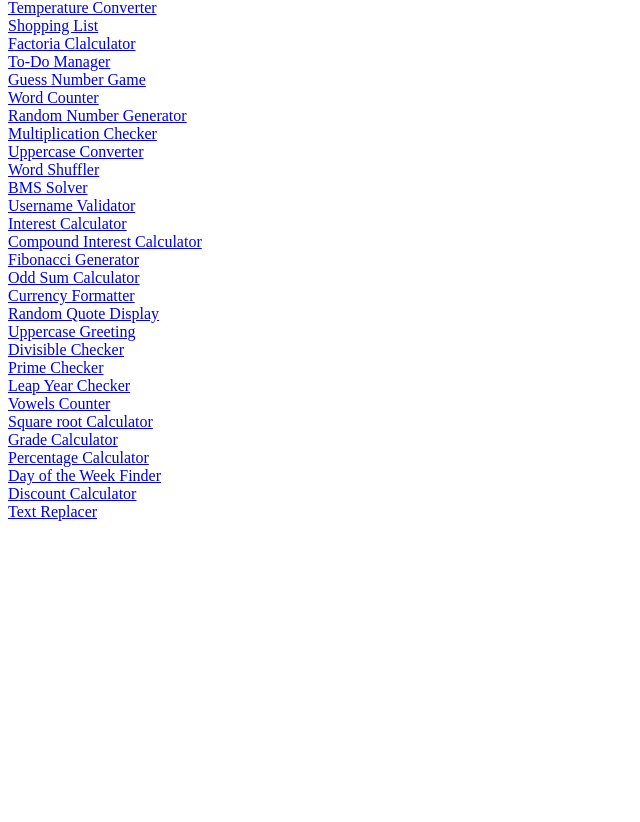
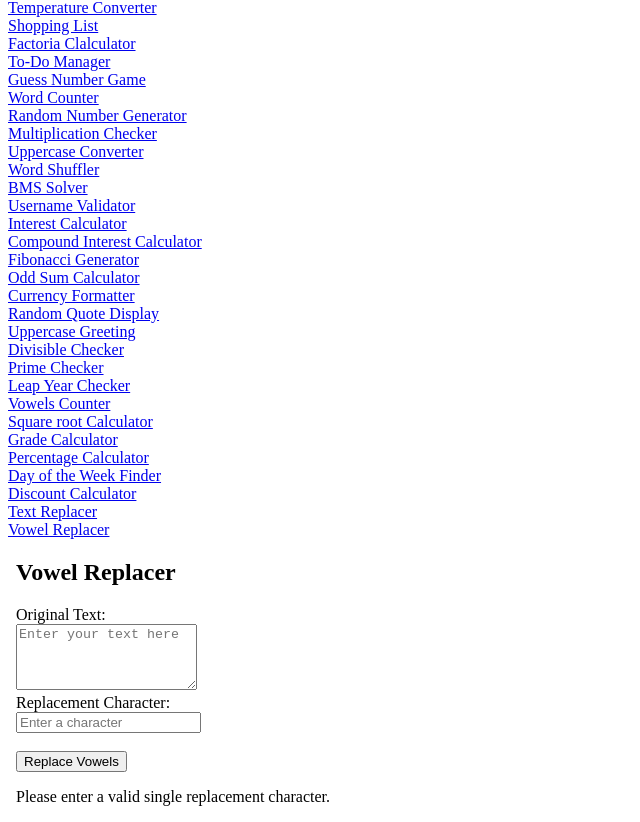
Before and after one commit to coniarojoannamae/ACT8_Angular_Components, an Angular app: page /vowelreplacer in a window 1280 px wide. Before the commit this address led to /. Shown: the part 441-1263 px from the top of the page, without its empty margins (0-640 px from the left). Before the commit the page ends 970 px from the top, so only its background shows below. Built offline with nearby package versions, Linux system fonts and the light colour scheme.

Commit message:
#50vowelreplacer

```diff
--- a/src/app/app.component.html
+++ b/src/app/app.component.html
@@ -98,7 +98,6 @@
 <br>
 <a routerLink="textreplacer">Text Replacer</a>
 <br>
-
-
-
+<a routerLink="vowelreplacer">Vowel Replacer</a>
+<br>
 <router-outlet></router-outlet>
--- /dev/null
+++ b/src/app/components/vowelreplacer/vowelreplacer.component.html
@@ -0,0 +1,30 @@
+<!DOCTYPE html>
+<html lang="en">
+<head>
+  <meta charset="UTF-8">
+  <meta name="viewport" content="width=device-width, initial-scale=1.0">
+  <title>Vowel Replacer</title>
+</head>
+<body>
+<div class="vowel-replacer">
+  <h2>Vowel Replacer</h2>
+  <label for="text">Original Text:</label><br>
+  <textarea id="text" rows="4" [(ngModel)]="inputText" placeholder="Enter your text here"></textarea><br>
+
+  <label for="replacementChar">Replacement Character:</label><br>
+  <input type="text" id="replacementChar" [(ngModel)]="replacementChar" maxlength="1" placeholder="Enter a character" /><br><br>
+
+  <button (click)="replaceVowels()">Replace Vowels</button><br>
+
+  <div *ngIf="modifiedText !== null">
+    <h4>Modified Text:</h4>
+    <p>{{ modifiedText }}</p>
+  </div>
+
+  <div *ngIf="replacementChar.length !== 1 && modifiedText === null">
+    <p>Please enter a valid single replacement character.</p>
+  </div>
+</div>
+
+</body>
+</html>
--- /dev/null
+++ b/src/app/components/vowelreplacer/vowelreplacer.component.ts
@@ -0,0 +1,21 @@
+import { Component } from '@angular/core';
+
+@Component({
+  selector: 'app-vowelreplacer',
+  templateUrl: './vowelreplacer.component.html',
+  styleUrl: './vowelreplacer.component.css'
+})
+export class VowelreplacerComponent {
+  inputText: string = '';
+  replacementChar: string = '';
+  modifiedText: string | null = null;
+
+  replaceVowels(): void {
+    if (this.replacementChar.length === 1) {
+      const vowelsRegex = /[aeiouAEIOU]/g;  // Regular expression to match all vowels
+      this.modifiedText = this.inputText.replace(vowelsRegex, this.replacementChar);
+    } else {
+      this.modifiedText = null;  // If replacementChar is not a single character, clear output
+    }
+  }
+}
```
Also changed, not shown: src/app/app.module.ts (+4 -4 lines), src/app/components/vowelreplacer/vowelreplacer.component.css (added), 1 other file (tests, documents, lock files or other folders).
